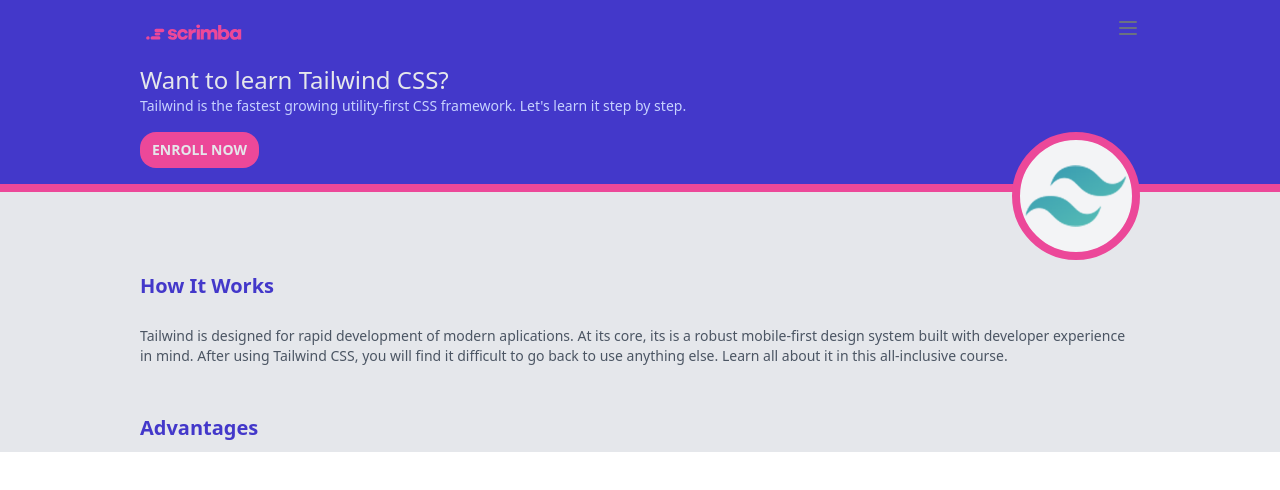
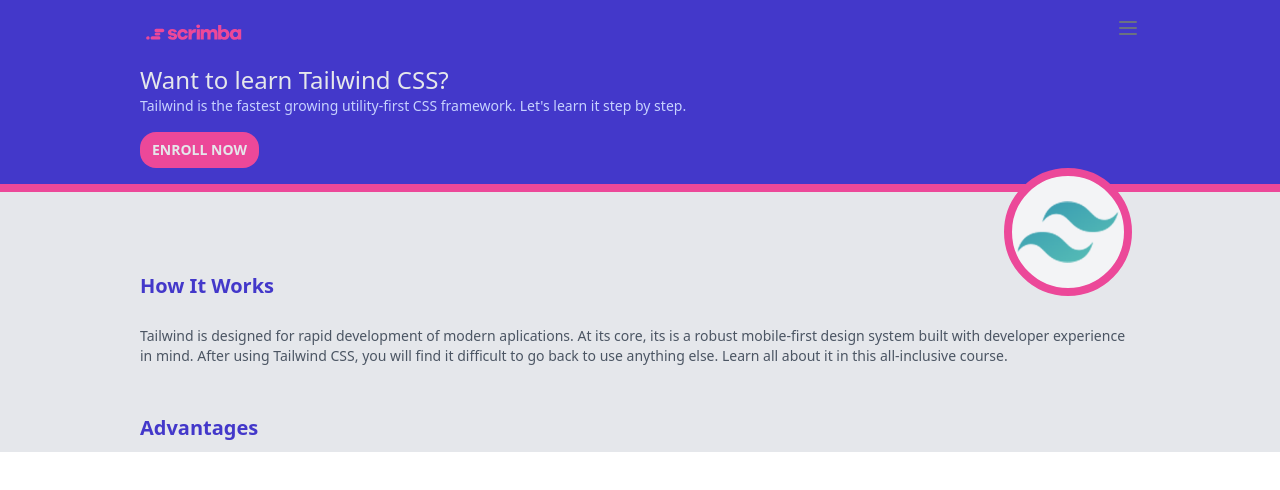
Before and after one commit to webstormcam/Scrimba_Tailwind_Project, a plain HTML site: page index.html in a window 1280 px wide. Drawn offline with nearby package versions, Linux system fonts and the light colour scheme.

Commit message:
Updated to latest tailwind lol
Fixed the position issue I was having lol

```diff
--- a/index.html
+++ b/index.html
@@ -4,7 +4,7 @@
     <meta charset="UTF-8">
     <meta http-equiv="X-UA-Compatible" content="IE=edge">
     <meta name="viewport" content="width=device-width, initial-scale=1.0">
-     <link href="https://unpkg.com/tailwindcss@^1.0/dist/tailwind.min.css" rel="stylesheet">
+    <script src="https://cdn.tailwindcss.com"></script>
     <title> Scrimba Tailwind Project </title>
 </head>
 <body class="flex flex-col items-center">
@@ -22,14 +22,14 @@
                <h1 class="text-gray-200 text-2xl">Want to learn Tailwind CSS?</h1>
                <p class="text-indigo-200 text-sm mb-4">Tailwind is the fastest growing utility-first CSS framework. Let's learn it step by step.</p>
             </div>
-            <div class="relative flex">
+            <div class="relative ">
             <button class="uppercase bg-pink-500 text-sm py-2 px-3 font-semibold text-gray-200 rounded-2xl">Enroll Now</button>
-            <img  class="w-32  bg-gray-100 border-pink-500 border-8 rounded-full absolute right-0 " src="images/tailwind-logo.png ">
+            <img  class="w-32  bg-gray-100 border-pink-500 border-8 rounded-full absolute right-2 " src="images/tailwind-logo.png ">
               </div>
          </div>
       </header>
       <main class=" bg-gray-200  w-full flex flex-col items-center ">
-        <div id="main-content" class="max-w-5xl flex flex-col mt-20 px-3   ">
+        <div id="main-content" class="max-w-5xl flex flex-col mt-20 px-3 ">
          <div id="info1">
             <h2 class="text-xl font-bold text-indigo-700 border-b-2 pb-2">How It Works</h2>
             <p class="mt-4 text-sm text-gray-600">Tailwind is designed for rapid development of modern aplications. At its core, its is a robust mobile-first design system built with developer experience in mind. After using Tailwind CSS, you will find it difficult to go back to use anything else. Learn all about it in this all-inclusive course.</p>
```
